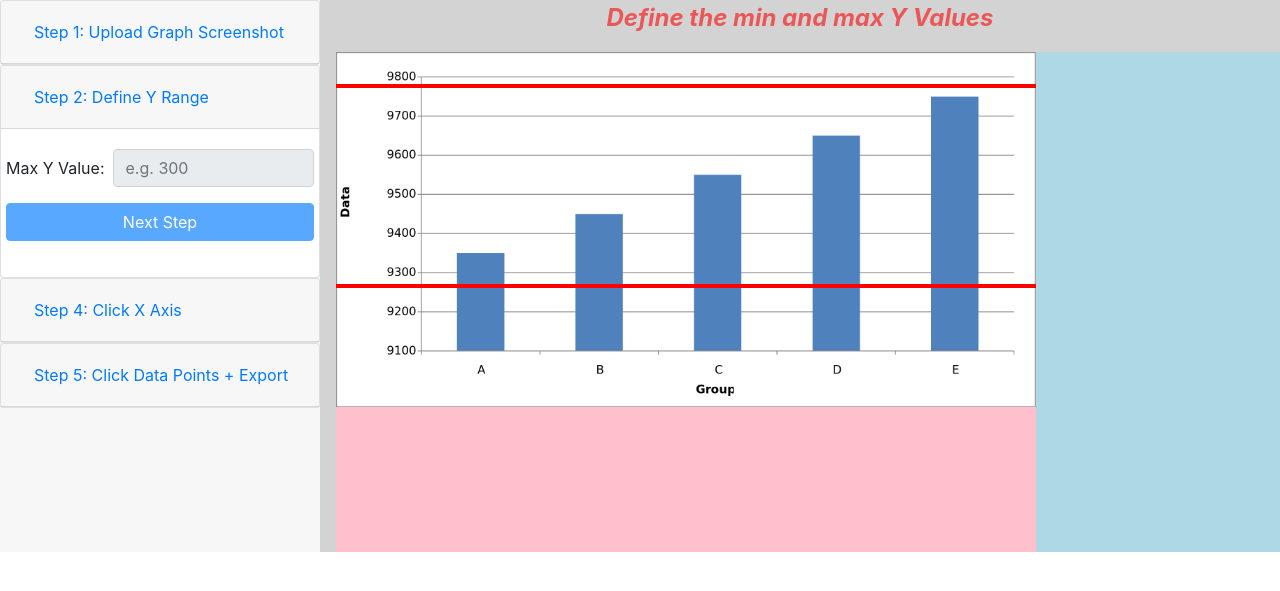
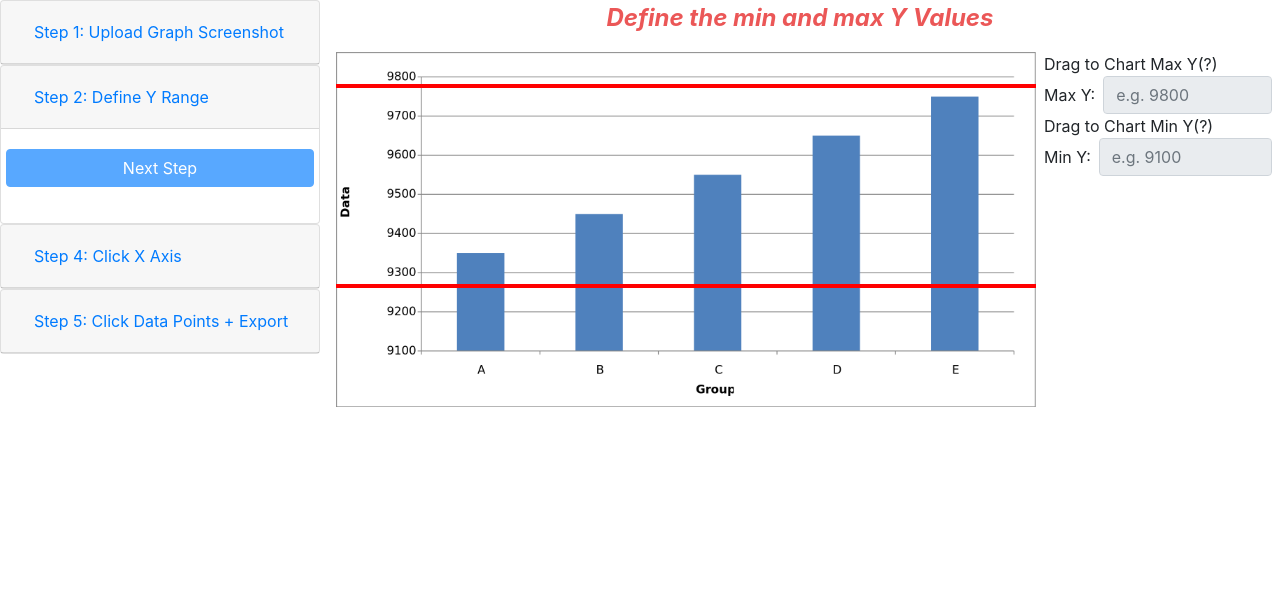
Before and after one commit to wcbayer17/graphextractor, a PHP site: page / in a window 1280 px wide. Shown: the part 56-647 px from the top of the page. Run offline with PHP 8.4, Linux system fonts and the light colour scheme; some libraries are stand-ins or nearby versions.

Commit message:
add annotation boxes

```diff
--- a/home.html
+++ b/home.html
@@ -77,20 +77,10 @@
 			    </div>
 			    <div id="collapseThree" class="collapse" aria-labelledby="headingDefineYRange" data-parent="#accordion">
 			      <div class="card-body">
-			        <!-- Max Y Value Form -->
-			      	<form>
-
-			      		<!-- Max Y Value -->
-							  <div class="form-group row">
-							    <label for="step3SetMaxYValue" class=" col-form-label">Max Y Value:</label>
-							      <input type="number" class="form-control formInputCorrection" id="step3SetMaxYValue" placeholder="e.g. 300" disabled>
-							  </div>
-
-							  <!-- Next Step Button -->
-							  <div class="form-group row">
-							      <button type="submit" class="btn btn-primary buttonForm" id="buttonSubmitSetMaxY" disabled>Next Step</button>
-							  </div>
-							</form>
+						  <!-- Next Step Button -->
+						  <div class="form-group row">
+						      <button type="submit" class="btn btn-primary buttonForm" id="buttonSubmitSetMaxY" disabled>Next Step</button>
+						  </div>
 						</div>
 			    </div>
 			  </div> <!-- End Step 3 -->
@@ -109,20 +99,10 @@
 			        <div class="formClickInstructions">
 			        	Click X Axis
 			        </div>
-			        <!-- Click X Axis Form -->
-			      	<form>
-
-			      		<!-- Set Y Value -->
-							  <div class="form-group row">
-							    <label for="step4SetYValue" class=" col-form-label">Set Y Value:</label>
-							    <input type="number" class="form-control formInputCorrection" id="step4SetYValue" placeholder="e.g. 300" disabled>
-							  </div>
-
 							  <!-- Next Step Button -->
 							  <div class="form-group row">
 							      <button type="submit" class="btn btn-primary buttonForm" id="buttonSubmitSetYXAxis" disabled>Next Step</button>
 							  </div>
-							</form>
 						</div>
 			    </div>
 			  </div>  <!-- End Step 4 -->
@@ -164,6 +144,40 @@
 				<div id="appImageWrapper">
 					<div id="appImage">
 					</div>
+					<div id="appImageAnnotationsWrapper">
+						<div class="annotationBox" id="annotationBoxYMax">
+							<div class="annotationBoxRow">
+								<span>Drag to Chart Max Y</span>
+								<span>(?)</span>
+							</div>
+							<div class="annotationBoxRow">
+								<!-- Max Y Value Form -->
+			      		<form>
+				      		<!-- Max Y Value -->
+				      		<div class="formRowCorrection">
+									    <label for="step3SetMaxYValue" class=" col-form-label">Max Y:</label>
+								      <input type="number" class="form-control formInputCorrection" id="step3SetMaxYValue" placeholder="e.g. 9800" disabled>
+						      </div>
+								</form>
+							</div>
+						</div>
+						<div class="annotationBox" id="annotationBoxYXAxis">
+							<div class="annotationBoxRow">
+								<span>Drag to Chart Min Y</span>
+								<span>(?)</span>
+							</div>
+							<div class="annotationBoxRow">
+								<!-- X Axis Form -->
+			      		<form>
+				      		<!-- Set Y Value -->
+								  <div class="formRowCorrection">
+								    <label for="step4SetYValue" class=" col-form-label">Min Y:</label>
+								    <input type="number" class="form-control formInputCorrection" id="step4SetYValue" placeholder="e.g. 9100" disabled>
+								  </div>
+							  </form>
+							</div>
+						</div>
+					</div>
 				</div>
 			</div>
 
--- a/main.css
+++ b/main.css
@@ -1,7 +1,7 @@
 .wrapper {
 	display: flex;
 	flex-direction: row;
-	background-color: #F7F7F7;
+	background-color: #FFFFFF;
 }
 
 .sidePanel {
@@ -12,11 +12,9 @@
 	flex: 1;
 	display: flex;
 	flex-direction: column;
-	background-color: lightgrey;
 }
 
 #appImageWrapper {
-	background-color: lightblue;
 	position: relative;
 	display: flex;
 	margin: 16px 0px 0px 16px;
@@ -26,12 +24,38 @@
 	width: 700px;
 	height: 500px;
 	border: 2px;
-	background-color: pink;
 	background-image: url("./img/placeholder.png");
 	background-size: contain;
 	background-repeat: no-repeat;
 	background-position: center top;
 	position: relative;
+}
+
+#appImageAnnotationsWrapper {
+	flex-direction: column;
+	position: relative;
+	display: flex;
+	flex: 1;
+}
+
+.annotationBox {
+	display: flex;
+	flex-direction: column;
+	padding-left: 8px;
+	padding-right: 8px;
+}
+
+.annotationBoxRow {
+	display: flex;
+	flex-direction: row;
+}
+.annotationBoxRow form {
+	margin: 0px;
+}
+
+.formRowCorrection {
+	display: flex;
+	flex-direction: row;
 }
 
 .formInputCorrection {
```
